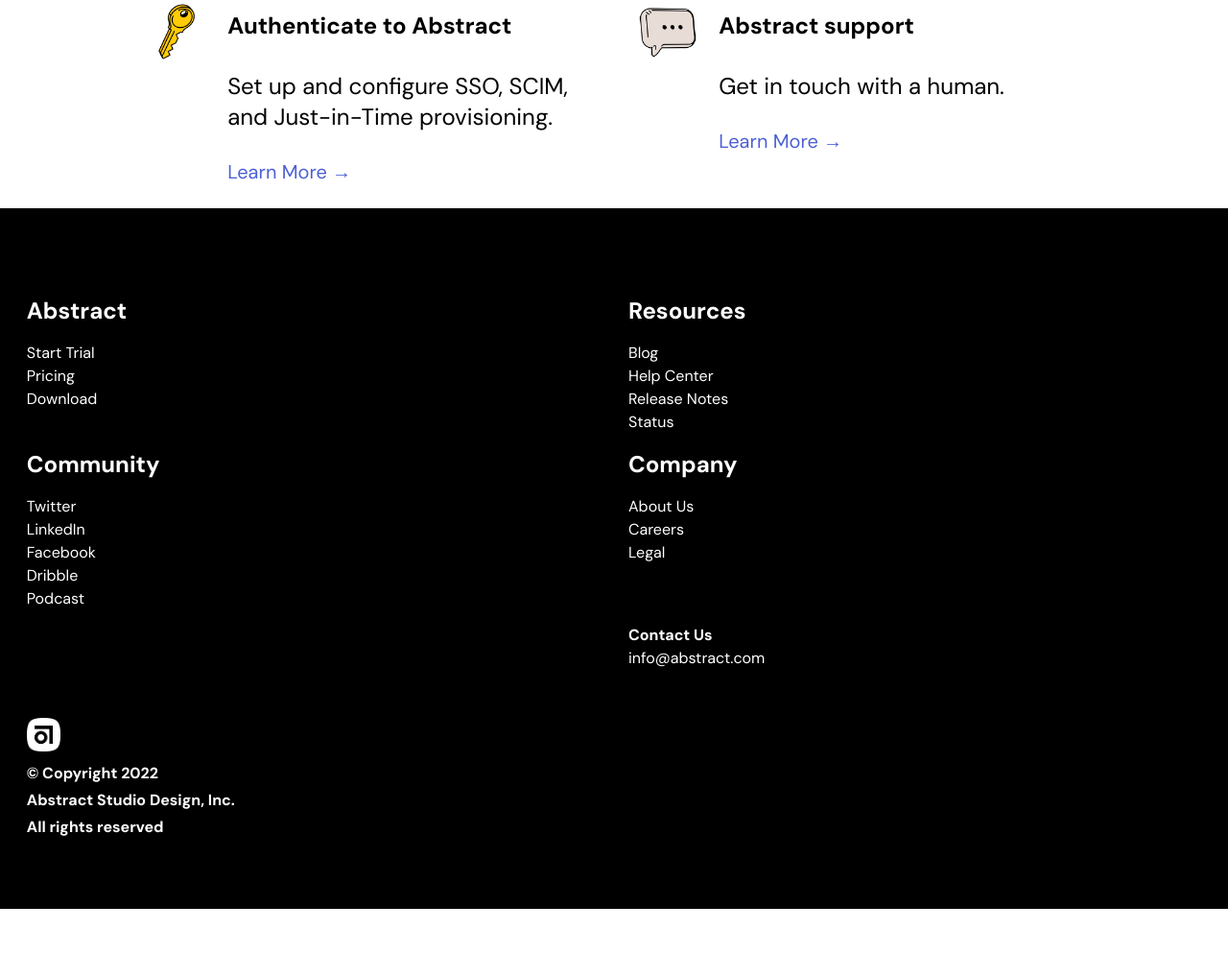
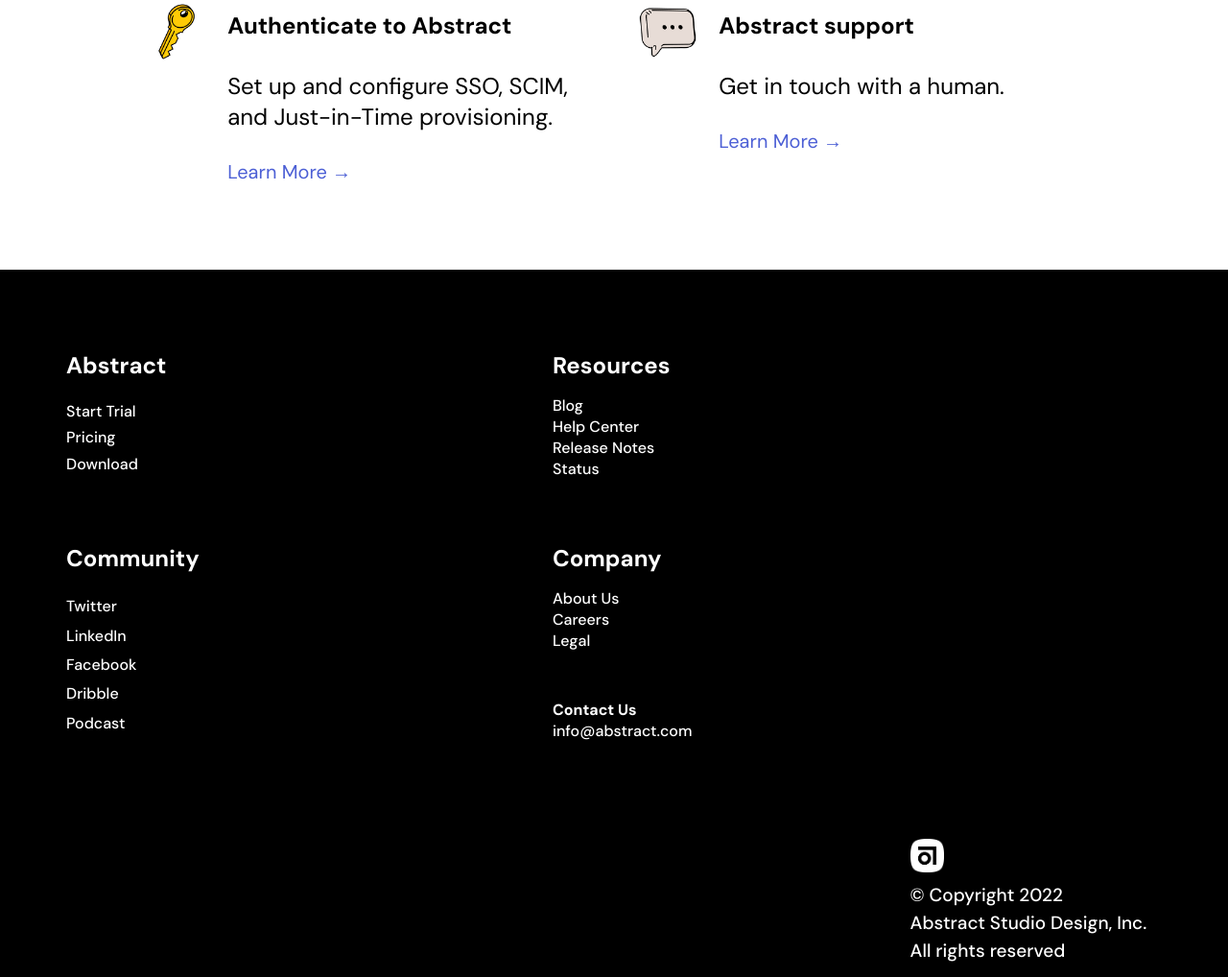
Before and after one commit to arVentura1/practica_1_andres, a website: page index.html in a window 1280 px wide. Shown: the part 1259-2277 px from the top of the page at 96% size. Before the commit the page ends 2206 px from the top, so only its background shows below. Drawn offline with nearby package versions, Linux system fonts and the light colour scheme.

Commit message:
footer casi completado, solo falta el modo escritorio de todo

```diff
--- a/tools/style.scss
+++ b/tools/style.scss
@@ -179,7 +179,7 @@
 //footer
 footer {
     max-width: 100%;
-    padding: 1%;
+    padding: 0.5%;
     color: $white;
     background-color: $black;
     & a {
@@ -189,37 +189,35 @@
 }
 
 .footerContainer {
+    margin-top: 10%;
     font-weight: 400;
-    line-height: 24px;
-    margin-top: 5%;
+    line-height: 22px;
     padding-bottom: 50px;
     padding-right: 15px;
     padding-left: 15px;
     display: grid;
     grid-template-columns: 50% 50%;
-    //display: flex;
-    //flex-wrap: wrap;
-    //justify-content: flex-start;
-    //align-items: stretch;
+    align-items: stretch;
 }
 
 .footerCol {
-    width: 50%;
-    font-weight: 250;
-    //display: flex;
-    //flex-wrap: wrap;
-    //flex-direction: column;
-    //flex-basis: 100%;
-    //flex: 1 1 160px;
+    margin-bottom: 10%;
+    display: grid;
+    grid-template-columns: 100%;
+    align-items: stretch;
+    font-weight: 450;
     & strong {
         margin-top: 10%;
     }
 }
 
 .footerLegalCol {
-    margin-top: 50px;
-    font-weight: 600;
-    line-height: 12px;
+    margin-bottom: 10%;
+    padding-right: 15px;
+    padding-left: 15px;
+    font-size: 18px;
+    font-weight: 450;
+    line-height: 10px;
 }
 
 .footerLegalCol img {
@@ -259,20 +257,17 @@
 
 //changes to the footer visual structure
 @media only screen and (min-width:620px) {
+    footer {
+        display: grid;
+        grid-template-columns: 50% 50%;
+    }
     .footerContainer {
-        display: flex;
-        flex-direction: row;
-        flex-wrap: wrap;
-        width: 100%;
-        //display: grid;
-        //grid-template-columns: repeat(2, 3fr);
-        //grid-template-columns: repeat(1, 2fr);
-        //gap: 1em;
-    } /////////////////////////////////////////////////////////////////////////////////////////
-    .footerCol {
-        display: flex;
-        flex-direction: column;
-        flex: 50%;
+        margin-left: 1%;
+        max-width: 100%;
+    }
+    .footerLegalCol {
+        margin-left: 15%;
+        align-self: end;
     }
 }
 
@@ -297,6 +292,7 @@
     .categoriesContainer {
         max-width: 80%;
         margin: 0 auto;
+        margin-bottom: 5%;
     }
     .categories {
         margin-top: 1em;
@@ -311,6 +307,41 @@
         width: 60px;
         height: 60px;
     }
+    //footer
+    footer {
+        display: grid;
+        grid-template-columns: 100%;
+    }
+    .footerContainer {
+        max-width: 80%;
+        margin-top: 5%;
+        font-weight: 400;
+        line-height: 22px;
+        padding-bottom: 50px;
+        padding-right: 25px;
+        padding-left: 50px;
+        display: grid;
+        grid-template-columns: 50% 50%;
+        align-items: stretch;
+    }
+    .footerCol {
+        margin-bottom: 10%;
+        display: grid;
+        grid-template-columns: 100%;
+        align-items: stretch;
+        font-weight: 450;
+        & strong {
+            margin-top: 10%;
+        }
+    }
+    .footerLegalCol {
+        margin-left: auto;
+        margin-right: 5%;
+        margin-bottom: 10%;
+        font-size: 19px;
+        font-weight: 450;
+        line-height: 10px;
+    }
 }
 
 //Desktop
```
Also changed, not shown: index.html (+1 -1 lines), tools/style.css, 1 other file.
